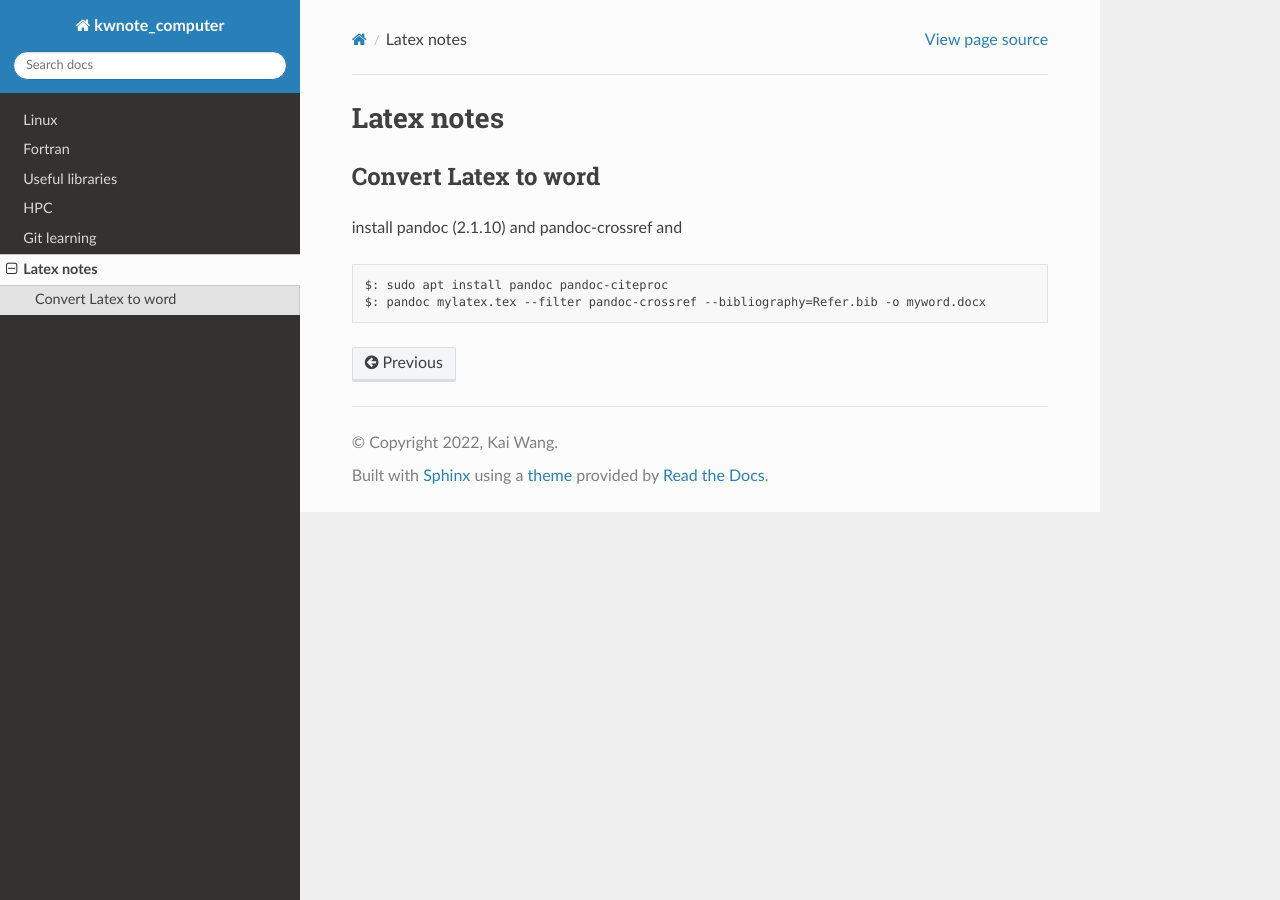
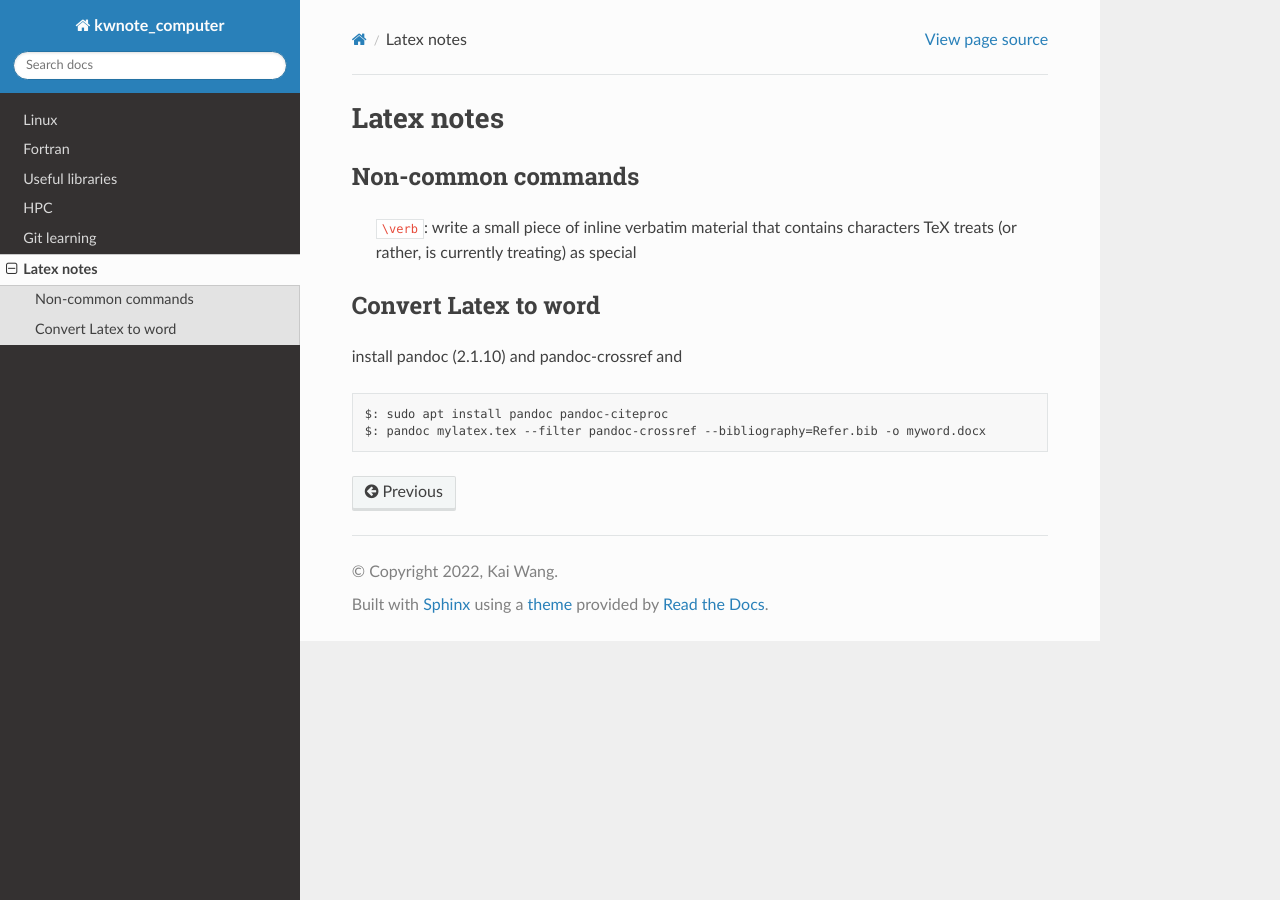
Before and after one commit to wangkaim8/kwnote_computer, a Sphinx documentation site: the page built from source/latex.rst, in a window 1280 px wide. Built offline with Sphinx 7.4.7 and the Read the Docs theme 2.0.0, drawn with Linux system fonts in a browser that asks for light colours.

```diff
--- a/source/latex.rst
+++ b/source/latex.rst
@@ -1,5 +1,11 @@
 Latex notes
 ===========
+
+
+Non-common commands
+-------------------
+
+ ``\verb``:  write a small piece of inline verbatim material that contains characters TeX treats (or rather, is currently treating) as special
 
 Convert Latex to word
 ---------------------
```
Also changed, not shown: README.md (+4 -0 lines).
